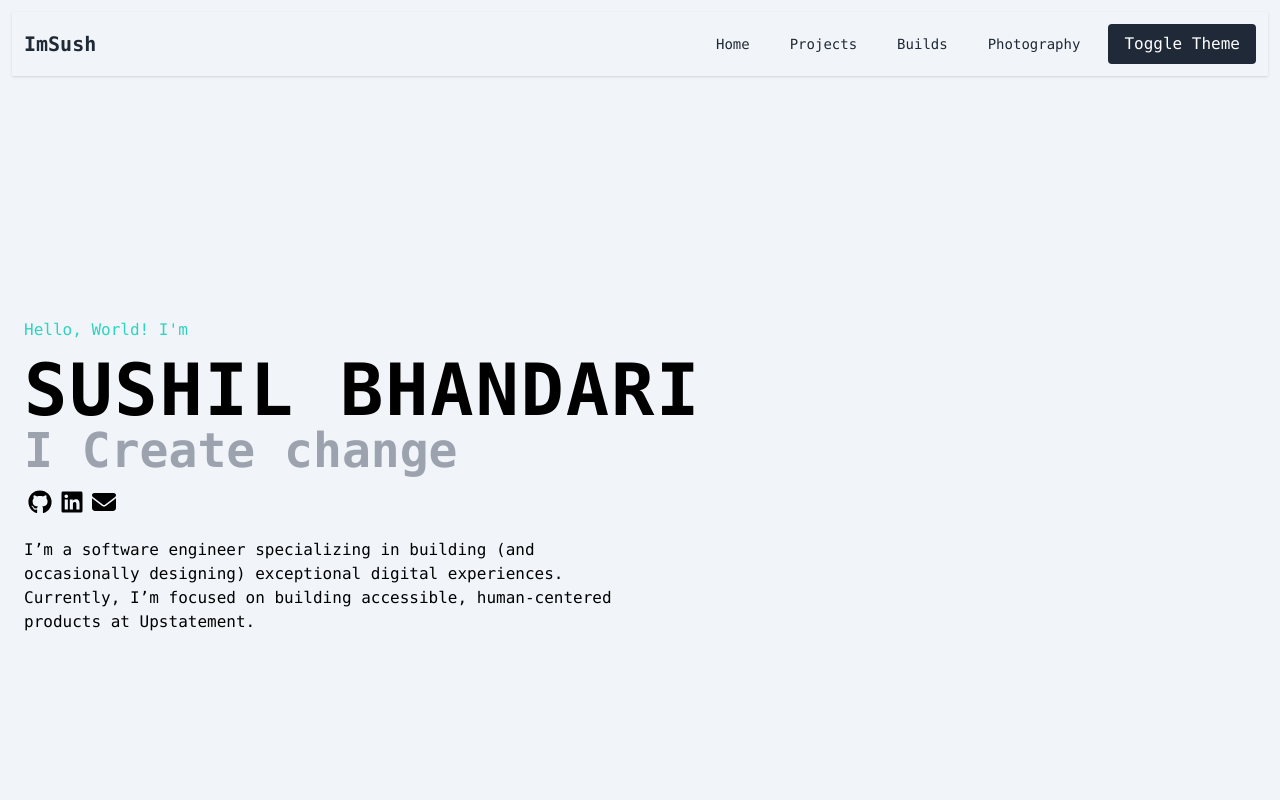
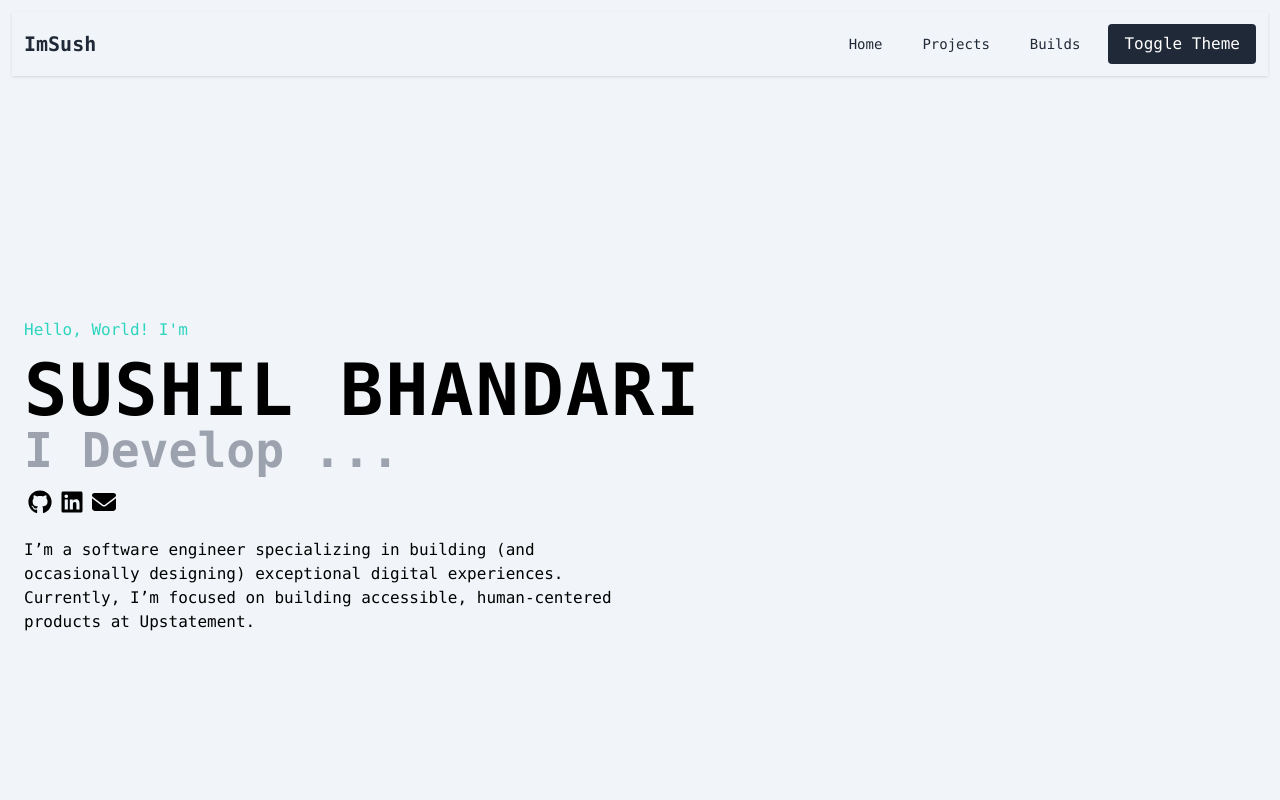
Before and after one commit to sush-il/imsush, a React (Vite) app: page / in a window 1280 px wide. Shown: the top 800 px of the page. Built offline with nearby package versions, Linux system fonts and the light colour scheme.

Commit message:
Minor changes and deployment setup

```diff
--- a/package.json
+++ b/package.json
@@ -1,4 +1,5 @@
 {
+  "homepage": "https://github.com/sush-il/imsush",
   "name": "portfolio",
   "private": true,
   "version": "0.0.0",
@@ -7,7 +8,9 @@
     "dev": "vite",
     "build": "tsc && vite build",
     "lint": "eslint . --ext ts,tsx --report-unused-disable-directives --max-warnings 0",
-    "preview": "vite preview"
+    "preview": "vite preview",
+    "predeploy": "npm run build",
+    "deploy": "gh-pages -d build"
   },
   "dependencies": {
     "react": "^18.2.0",
@@ -24,6 +27,7 @@
     "eslint": "^8.57.0",
     "eslint-plugin-react-hooks": "^4.6.0",
     "eslint-plugin-react-refresh": "^0.4.6",
+    "gh-pages": "^6.1.1",
     "postcss": "^8.4.38",
     "tailwindcss": "^3.4.3",
     "typescript": "^5.2.2",
--- a/src/App.css
+++ b/src/App.css
@@ -1,11 +1,11 @@
 @keyframes textChange {
-  0%, 100% { content: "Build things"; }
-  25% { content: "Change stuffy"; }
-  50% { content: "Create change"; }
-  75% { content: "Enjoy discomfort"; }
+  0%, 100% { content: "Code ... "; }
+  25% { content: "Create ..."; }
+  50% { content: "Design ..."; }
+  75% { content: "Develop ..."; }
 }
 
 .text-change::after {
-  content: "Build things"; /* Initial content */
-  animation: textChange 8s steps(1, end) infinite;
+  content: ""; /* Initial content */
+  animation: textChange 6s steps(1, end) infinite;
 }
--- a/src/App.tsx
+++ b/src/App.tsx
@@ -17,7 +17,7 @@ function App() {
       <div className={`container mx-auto my-5 md:my-0 md:h-screen ${isOpen ? 'filter blur-sm' : ''}`}>
         <HeroSection />
       </div>
-      <div className={`container mx-auto flex flex-col ${isOpen ? 'filter blur-sm' : ''}`}>
+      <div id='projects' className={`container mx-auto flex flex-col ${isOpen ? 'filter blur-sm' : ''}`}>
         <h1 className="text-5xl font-bold text-left p-2 pb-5"> Featured Projects </h1>
         <FeaturedProjects />
 
--- a/src/components/heroSection.tsx
+++ b/src/components/heroSection.tsx
@@ -11,9 +11,9 @@ const HeroSection = () => {
             </section>
 
             <section className="ease-in-out flex flex-row pt-3">
-                <a href="#" target="_blank">{githubIcon}</a>
-                <a href="#" target="_blank">{linkedinIcon}</a>
-                <a href="#" target="_blank">{emailIcon}</a>
+                <a href="https://github.com/sush-il" target="_blank">{githubIcon}</a>
+                <a href="https://www.linkedin.com/in/sush-il/" target="_blank">{linkedinIcon}</a>
+                <a href="mailto:zoroat3@gmail.com" target="_blank">{emailIcon}</a>
             </section>
 
             <section className="pt-5 w-full lg:w-1/2">
--- a/src/components/navbar.tsx
+++ b/src/components/navbar.tsx
@@ -19,14 +19,11 @@ const Navbar:React.FC<{isOpen:boolean, toggleMenu: ()=>void}> = ({isOpen, toggle
                 <Link to="/" className="text-gray-800 dark:text-white px-3 py-2 rounded-md text-sm font-medium">
                   Home
                 </Link>
-                <Link to="/projects" className="text-gray-800 dark:text-white px-3 py-2 rounded-md text-sm font-medium">
+                <a href='#projects' className="text-gray-800 dark:text-white px-3 py-2 rounded-md text-sm font-medium">
                   Projects
-                </Link>
+                </a>
                 <Link to="/builds" className="text-gray-800 dark:text-white px-3 py-2 rounded-md text-sm font-medium">
                   Builds
-                </Link>
-                <Link to="/photography" className="text-gray-800 dark:text-white px-3 py-2 rounded-md text-sm font-medium">
-                  Photography
                 </Link>
                 <ThemeToggle />
               </div>
@@ -52,14 +49,11 @@ const Navbar:React.FC<{isOpen:boolean, toggleMenu: ()=>void}> = ({isOpen, toggle
           <Link to="/" className="text-gray-800 dark:text-white block px-3 py-2 rounded-md text-base font-medium">
             Home
           </Link>
-          <Link to="/projects" className="text-gray-800 dark:text-white block px-3 py-2 rounded-md text-base font-medium">
+          <a href="#projects" className="text-gray-800 dark:text-white block px-3 py-2 rounded-md text-base font-medium">
             Projects
-          </Link>
+          </a>
           <Link to="/builds" className="text-gray-800 dark:text-white block px-3 py-2 rounded-md text-base font-medium">
             Builds
-          </Link>
-          <Link to="/photography" className="text-gray-800 dark:text-white block px-3 py-2 rounded-md text-base font-medium">
-            Photography
           </Link>
           <ThemeToggle />
         </div>
```
Also changed, not shown: 1 other file (tests, documents, lock files or other folders).
